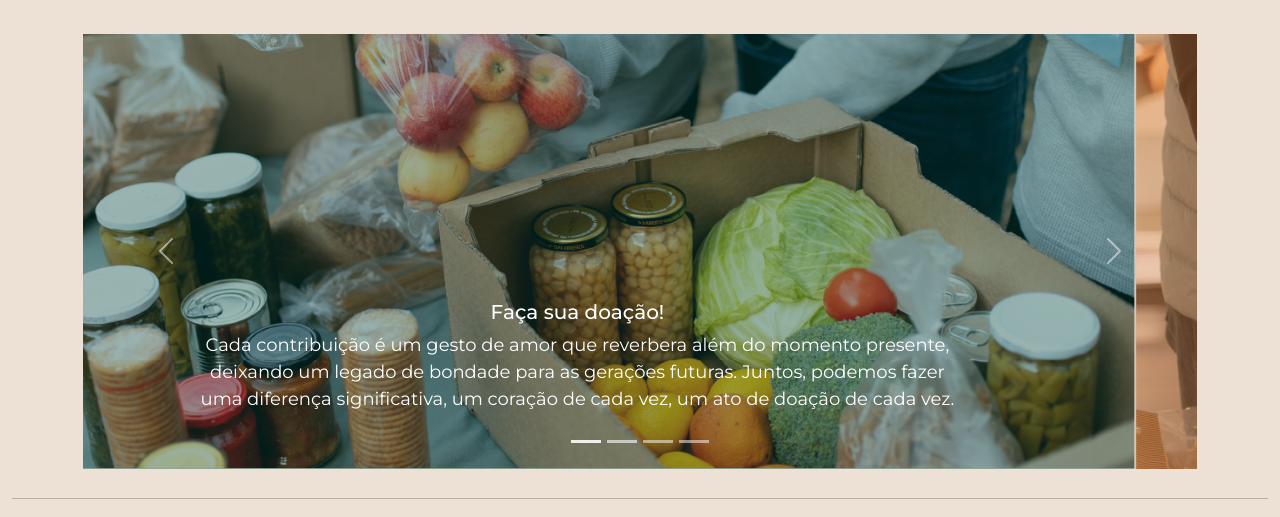
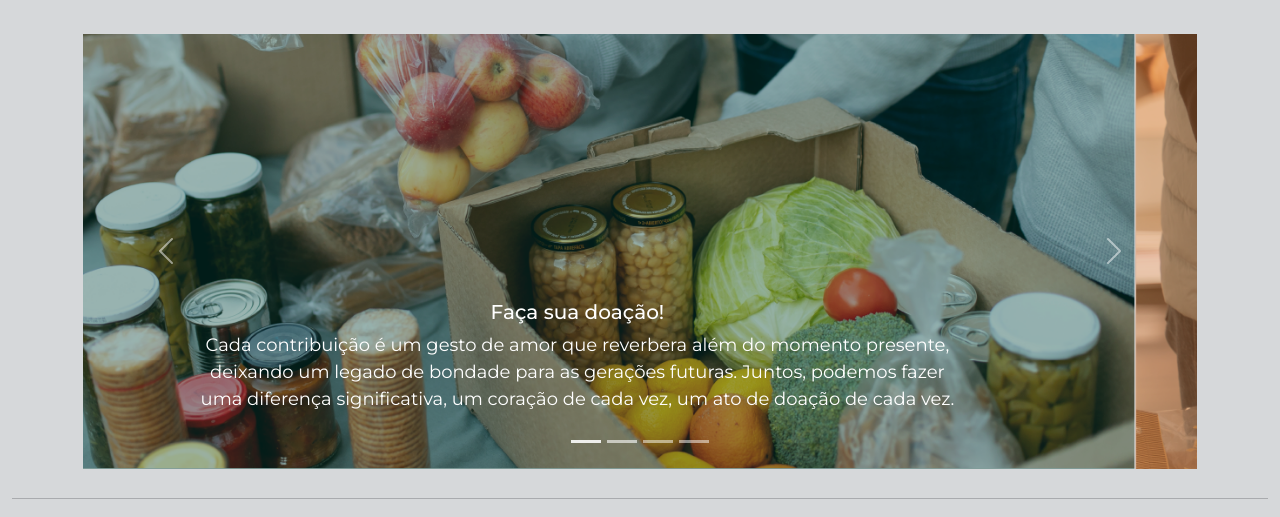
Before and after one commit to lucascapra6/Alimente-o-bem, a plain HTML site: page index.html in a window 1280 px wide. Shown: the part 129-646 px from the top of the page. Drawn offline with nearby package versions, Linux system fonts and the light colour scheme.

Commit message:
fix: ajuste na identidade visual

```diff
--- a/style.css
+++ b/style.css
@@ -3,12 +3,12 @@
 
 /* variáveis da paleta de cores do site e fontes */
 :root {
-  --corPrincipal: ##3C47EB;
+  --corPrincipal: #730E16;
   --corSecundaria: #595D96;
-  --corTerciaria: ##383941;
-  --corAlerta: #5259C0;
-  --corClara: #ECE1D4;
-  --corEscura: #B2BB8C;
+  --corTerciaria: #A68C41;
+  --corAlerta: #BF4D34;
+  --corClara: #d6d8da;
+  --corEscura: #4a4b61;
 
   --fontPrincipal: 'Poppins', sans-serif;
   --fontSecundaria: 'Montserrat', sans-serif
```
